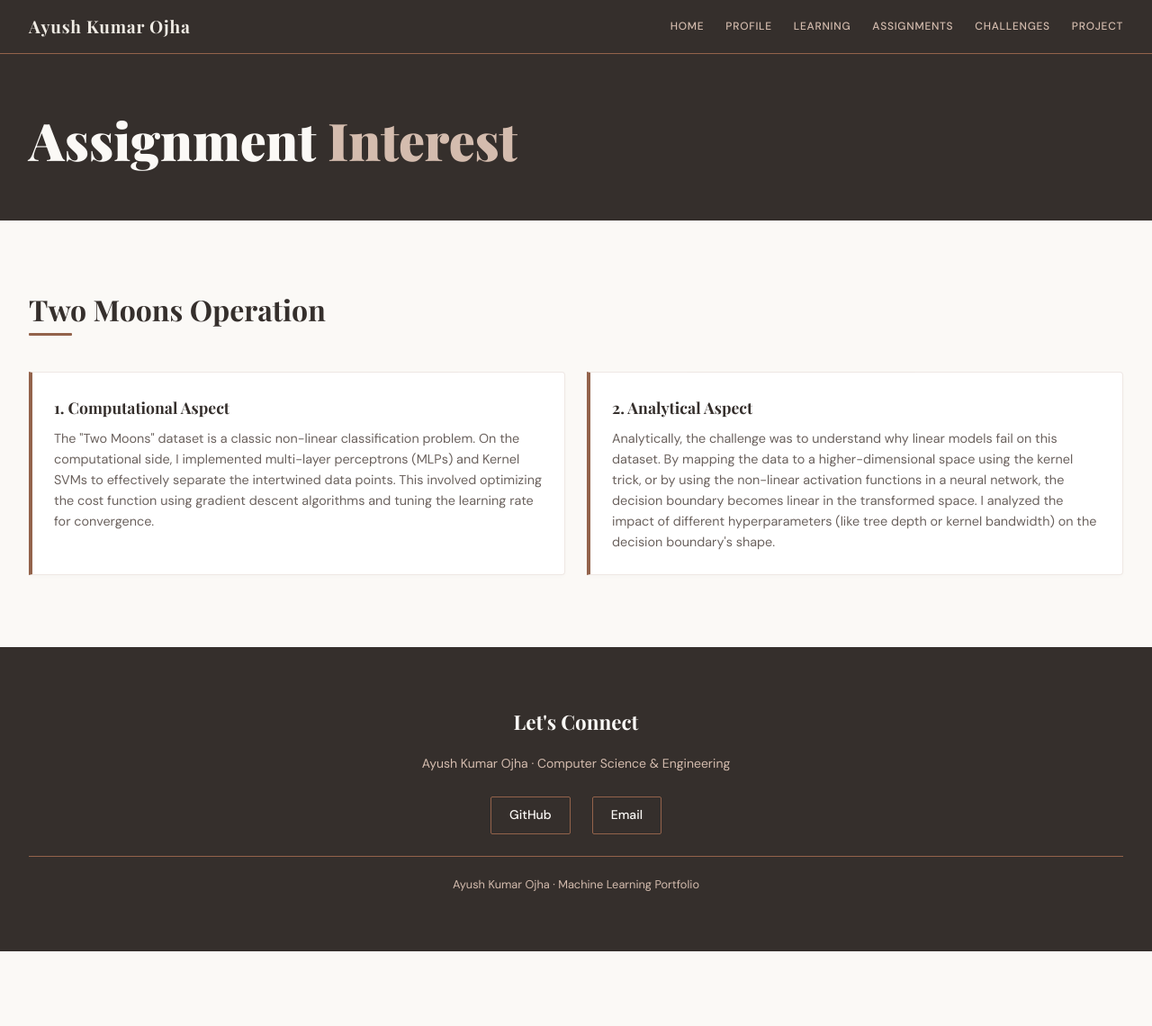
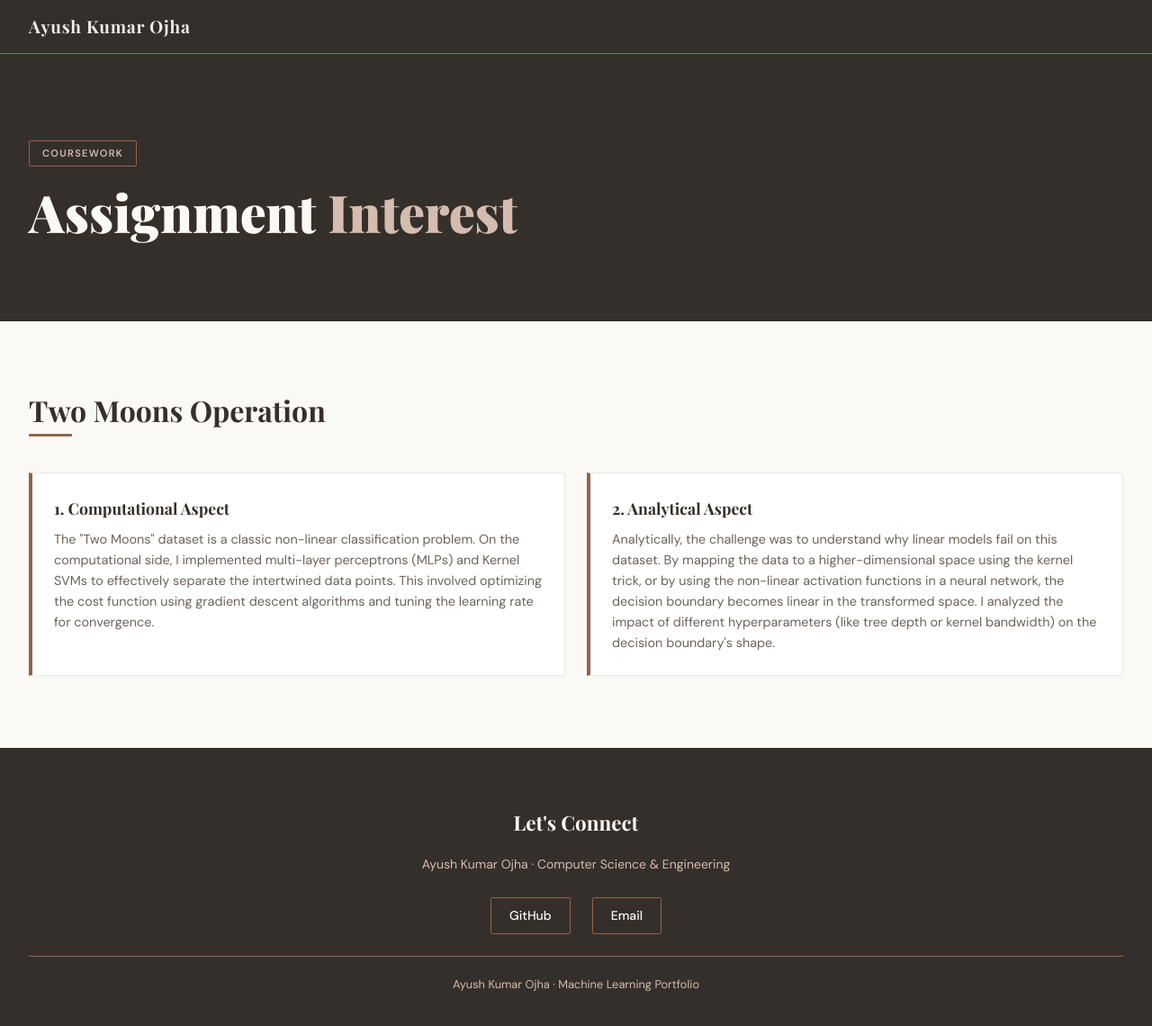
Before and after one commit to Ayush-Kumar-ojha11/temporay_repo, a plain HTML site: page ML/assignemt.html in a window 1280 px wide. Shown: the whole page at 90% size. Before the commit the page ends 1057 px from the top, so only its background shows below. Drawn offline with nearby package versions, Linux system fonts and the light colour scheme.

Commit message:
Update assignemt.html

```diff
--- a/ML/assignemt.html
+++ b/ML/assignemt.html
@@ -48,16 +48,6 @@
   letter-spacing:.04em;
   text-decoration:none;
 }
-.nav-links{display:flex;gap:1.5rem}
-.nav-links a{
-  font-size:12px;font-weight:500;
-  color:var(--theme-accent-light);
-  text-decoration:none;
-  letter-spacing:.06em;
-  text-transform:uppercase;
-  transition:color .2s;
-}
-.nav-links a:hover{color:var(--text-light)}
 
 /* ── HERO ── */
 .hero{
@@ -126,6 +116,44 @@
   box-shadow: 0 12px 24px rgba(53, 47, 44, 0.08);
   border-color: var(--theme-accent-light);
 }
+
+/* ── SCROLL REVEAL ANIMATIONS ── */
+.reveal {
+  opacity: 0;
+  transform: translateY(30px);
+  transition: all 0.8s cubic-bezier(0.25, 0.8, 0.25, 1);
+}
+.reveal.active {
+  opacity: 1;
+  transform: translateY(0);
+}
+.reveal-scale {
+  opacity: 0;
+  transform: translateY(30px) scale(0.95);
+  transition: all 0.8s cubic-bezier(0.25, 0.8, 0.25, 1);
+}
+.reveal-scale.active {
+  opacity: 1;
+  transform: translateY(0) scale(1);
+}
+/* Delay classes for grid items */
+.delay-1 { transition-delay: 0.1s; }
+.delay-2 { transition-delay: 0.2s; }
+.delay-3 { transition-delay: 0.3s; }
+.delay-4 { transition-delay: 0.4s; }
+
+/* Hero initial animations */
+@keyframes fadeInUp {
+  from { opacity: 0; transform: translateY(30px); }
+  to { opacity: 1; transform: translateY(0); }
+}
+.hero-anim {
+  animation: fadeInUp 0.8s cubic-bezier(0.25, 0.8, 0.25, 1) forwards;
+  opacity: 0;
+}
+.hero-anim-1 { animation-delay: 0.1s; }
+.hero-anim-2 { animation-delay: 0.2s; }
+.hero-anim-3 { animation-delay: 0.3s; }
 
 /* ── ABOUT ── */
 .about-grid{
@@ -227,7 +255,7 @@
 .tab-button:hover { background: rgba(147, 99, 75, 0.05); }
 .tab-button.active { background: #fff; color: var(--theme-accent); border-top: 3px solid var(--theme-accent); }
 .tab-content { display: none; padding: 2rem; }
-.tab-content.active { display: block; }
+.tab-content.active { display: block; animation: fadeInUp 0.4s ease forwards; }
 
 /* ── CONTACT / FOOTER ── */
 footer{
@@ -247,7 +275,7 @@
   border-radius:2px;
   transition: var(--transition-smooth);
 }
-.contact-link:hover{background:var(--theme-accent);color:var(--text-light)}
+.contact-link:hover{background:var(--theme-accent);color:var(--text-light); transform: translateY(-2px);}
 .footer-bottom{
   border-top:1px solid var(--theme-accent);
   padding-top:1.25rem;
@@ -256,17 +284,13 @@
   display:flex;justify-content:center;gap:1rem;flex-wrap:wrap;
 }
 
-/* ── RESPONSIVE CANVAS & iFRAME FIXES ── */
+/* ── RESPONSIVE ── */
 @media(max-width:960px){
   .skills-grid{grid-template-columns:1fr 1fr}
 }
 @media(max-width:640px){
   .about-grid,.projects-grid,.skills-grid{grid-template-columns:1fr}
   .section{padding:3.5rem 1.25rem}
-  .nav-links { display: none; }
-}
-@media(min-width:641px) {
-  .nav-links { display: flex; flex-wrap: wrap; }
 }
 
 </style>
@@ -275,30 +299,23 @@
 
 <nav>
   <a class="nav-brand" href="index.html">Ayush Kumar Ojha</a>
-  <div class="nav-links">
-    <a href="index.html">Home</a>
-    <a href="profile.html">Profile</a>
-    <a href="learning.html">Learning</a>
-    <a href="assignments.html">Assignments</a>
-    <a href="challenges.html">Challenges</a>
-    <a href="course_project.html">Project</a>
-  </div>
 </nav>
 
 
-<section class="hero" style="padding: 4rem 2rem 3rem;">
-  <h1>Assignment <span>Interest</span></h1>
+<section class="hero">
+  <div class="hero-tag hero-anim hero-anim-1">Coursework</div>
+  <h1 class="hero-anim hero-anim-2">Assignment <span>Interest</span></h1>
 </section>
 <div class="section-wrapper">
   <section class="section">
-    <div class="section-title">Two Moons Operation</div>
-    <div class="section-divider"></div>
+    <div class="section-title reveal">Two Moons Operation</div>
+    <div class="section-divider reveal"></div>
     <div class="about-grid">
-      <div class="about-card">
+      <div class="about-card reveal-scale delay-1">
         <h3>1. Computational Aspect</h3>
         <p>The "Two Moons" dataset is a classic non-linear classification problem. On the computational side, I implemented multi-layer perceptrons (MLPs) and Kernel SVMs to effectively separate the intertwined data points. This involved optimizing the cost function using gradient descent algorithms and tuning the learning rate for convergence.</p>
       </div>
-      <div class="about-card">
+      <div class="about-card reveal-scale delay-2">
         <h3>2. Analytical Aspect</h3>
         <p>Analytically, the challenge was to understand why linear models fail on this dataset. By mapping the data to a higher-dimensional space using the kernel trick, or by using the non-linear activation functions in a neural network, the decision boundary becomes linear in the transformed space. I analyzed the impact of different hyperparameters (like tree depth or kernel bandwidth) on the decision boundary's shape.</p>
       </div>
@@ -307,7 +324,7 @@
 </div>
 
 
-<footer id="contact">
+<footer id="contact" class="reveal">
   <p style="font-family:'Playfair Display',serif;font-size:1.4rem;font-weight:700;color:var(--text-light);margin-bottom:1rem">Let's Connect</p>
   <p style="margin-bottom:1.5rem; color: var(--theme-accent-light)">Ayush Kumar Ojha · Computer Science & Engineering</p>
   <div class="contact-links">
@@ -319,5 +336,18 @@
   </div>
 </footer>
 
+<script>
+  document.addEventListener("DOMContentLoaded", function() {
+    const reveals = document.querySelectorAll(".reveal, .reveal-scale");
+    const observer = new IntersectionObserver((entries) => {
+      entries.forEach((entry) => {
+        if (entry.isIntersecting) {
+          entry.target.classList.add("active");
+        }
+      });
+    }, { threshold: 0.1 });
+    reveals.forEach((reveal) => observer.observe(reveal));
+  });
+</script>
 </body>
 </html>
```
